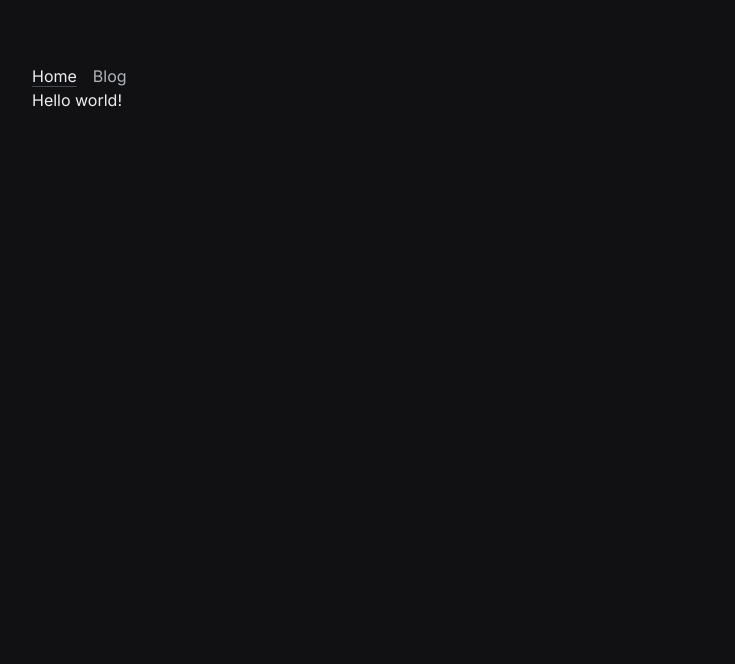
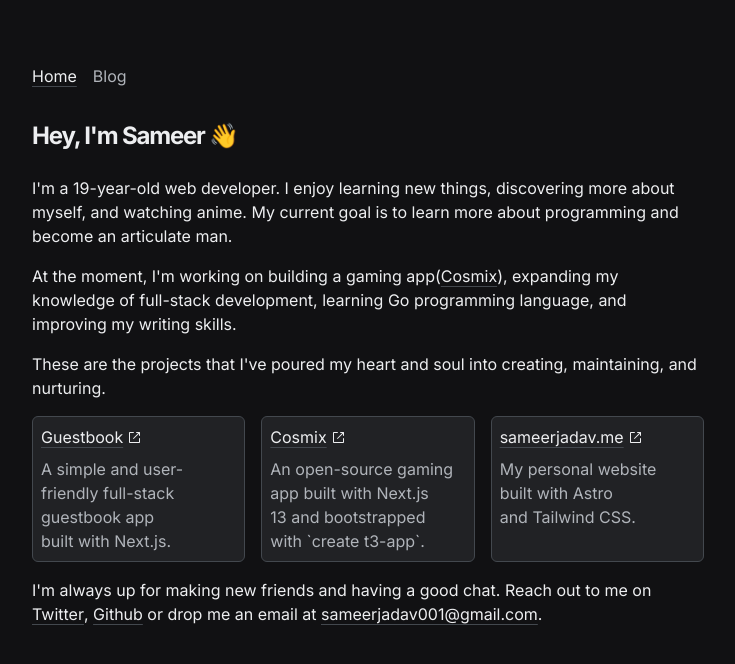
Before and after one commit to SameerJadav/sameerjadav.me, a Next.js app: page / in a window 1280 px wide. Shown: the top 664 px of the page, without its empty margins (272-1007 px from the left). Built offline with nearby package versions, Linux system fonts and the light colour scheme.

Commit message:
home page

```diff
--- a/package.json
+++ b/package.json
@@ -17,6 +17,7 @@
     "next": "^13.4.2",
     "react": "18.2.0",
     "react-dom": "18.2.0",
+    "react-wrap-balancer": "^1.0.0",
     "tailwind-merge": "^1.14.0",
     "zod": "^3.21.4"
   },
--- a/src/app/(top)/page.tsx
+++ b/src/app/(top)/page.tsx
@@ -1,7 +1,53 @@
+import { SITE } from "~/config"
+import { MyLink } from "~/components/MyLink"
+import ProjectCard from "~/components/ProjectCard"
+
 export default function HomePage() {
   return (
-    <main>
-      <p>Hello world!</p>
-    </main>
+    <>
+      <h1 className="mt-8 text-2xl font-bold tracking-tighter">
+        Hey, I&apos;m Sameer 👋
+      </h1>
+      <div className="mt-6 space-y-4">
+        <p>
+          I&apos;m a 19-year-old web developer. I enjoy learning new things,
+          discovering more about myself, and watching anime. My current goal is
+          to learn more about programming and become an articulate man.
+        </p>
+        <p>
+          At the moment, I&apos;m working on building a gaming app(
+          <MyLink title="Cosmix" href={`${SITE.links.github}/Cosmix`} />
+          ), expanding my knowledge of full-stack development, learning Go
+          programming language, and improving my writing skills.
+        </p>
+        <p>
+          These are the projects that I&apos;ve poured my heart and soul into
+          creating, maintaining, and nurturing.
+        </p>
+      </div>
+      <div className="mt-4 grid grid-cols-2 gap-2 md:grid-cols-3 md:gap-4">
+        <ProjectCard
+          title="Guestbook"
+          description="A simple and user-friendly full-stack guestbook app built with Next.js."
+          projectLink={`${SITE.links.github}/guestbook`}
+        />
+        <ProjectCard
+          title="Cosmix"
+          description="An open-source gaming app built with Next.js 13 and bootstrapped with `create t3-app`."
+          projectLink={`${SITE.links.github}/Cosmix`}
+        />
+        <ProjectCard
+          title="sameerjadav.me"
+          description="My personal website built with Astro and Tailwind CSS."
+          projectLink={`${SITE.links.github}/sameerjadav.me`}
+        />
+      </div>
+      <p className="mt-4">
+        I&apos;m always up for making new friends and having a good chat. Reach
+        out to me on <MyLink title="Twitter" href={SITE.links.twitter} />,{" "}
+        <MyLink title="Github" href={SITE.links.github} /> or drop me an email
+        at <MyLink title="sameerjadav001@gmail.com" href={SITE.links.mail} />.
+      </p>
+    </>
   )
 }
--- /dev/null
+++ b/src/components/Icons.tsx
@@ -0,0 +1,5 @@
+import { ExternalLinkIcon } from "@radix-ui/react-icons"
+
+export const Icons = {
+  ExternalLink: ExternalLinkIcon,
+}
--- /dev/null
+++ b/src/components/MyLink.tsx
@@ -0,0 +1,31 @@
+import Link from "next/link"
+import { Icons } from "~/components/Icons"
+
+interface MyLinkProps {
+  title: string
+  href: string
+  icon?: boolean
+}
+
+const isExternal = (href: string) => href.startsWith("https")
+
+export function MyLink({ title, href, icon }: MyLinkProps) {
+  return isExternal(href) ? (
+    <Link
+      href={href}
+      target="_blank"
+      rel="noopener noreferrer"
+      className="inline-flex items-center gap-1 underline decoration-slate7 underline-offset-4 transition-colors duration-200 ease-in hover:decoration-slate8"
+    >
+      <span>{title}</span>
+      {icon && <Icons.ExternalLink />}
+    </Link>
+  ) : (
+    <Link
+      href={href}
+      className="inline-flex items-center gap-1 underline decoration-slate7 underline-offset-4 transition-colors duration-200 ease-in hover:decoration-slate8"
+    >
+      {title}
+    </Link>
+  )
+}
--- /dev/null
+++ b/src/components/ProjectCard.tsx
@@ -0,0 +1,23 @@
+import { Balancer } from "react-wrap-balancer"
+import { MyLink } from "~/components/MyLink"
+
+interface ProjectCardProps {
+  title: string
+  description: string
+  projectLink: string
+}
+
+export default function ProjectCard({
+  title,
+  description,
+  projectLink,
+}: ProjectCardProps) {
+  return (
+    <div className="rounded-md border border-slate7 bg-slate3 p-2">
+      <MyLink href={projectLink} title={title} icon />
+      <p className="mt-2 text-slate11">
+        <Balancer>{description}</Balancer>
+      </p>
+    </div>
+  )
+}
```
Also changed, not shown: 1 other file (tests, documents, lock files or other folders).
